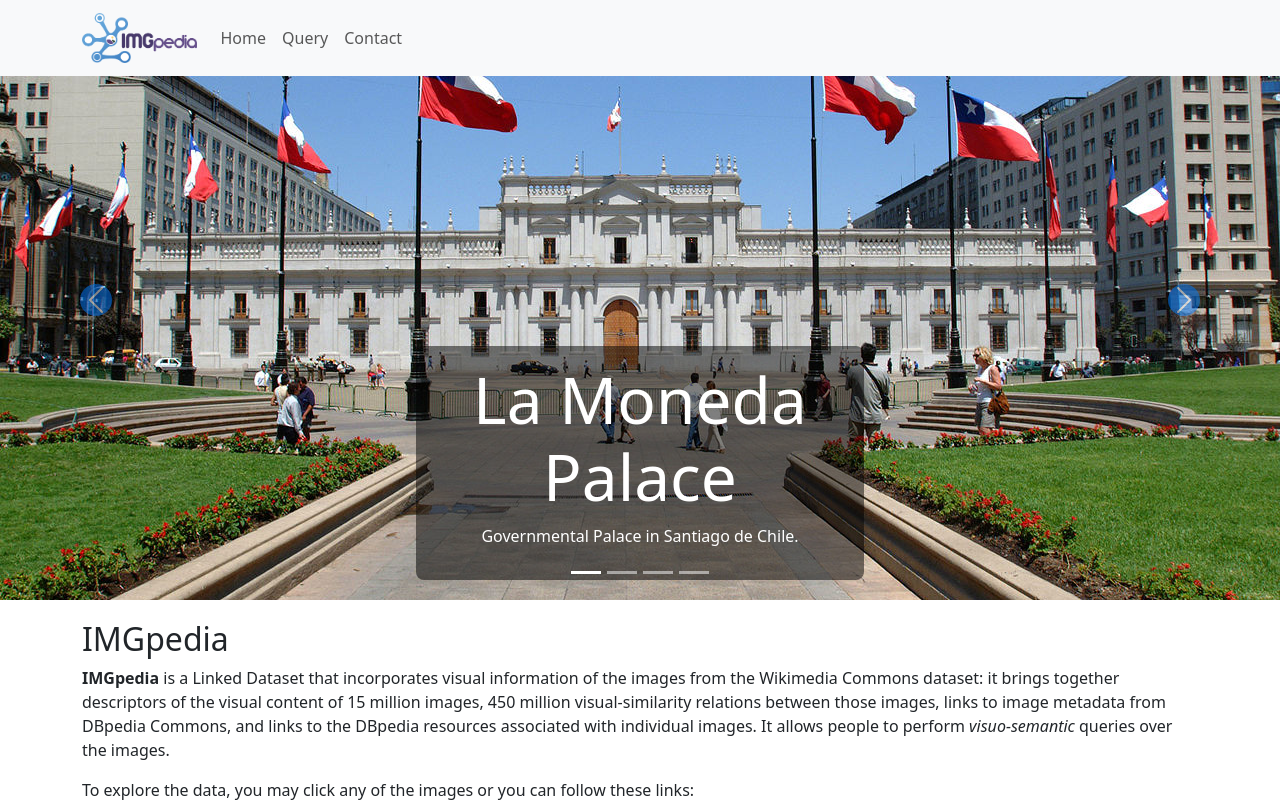
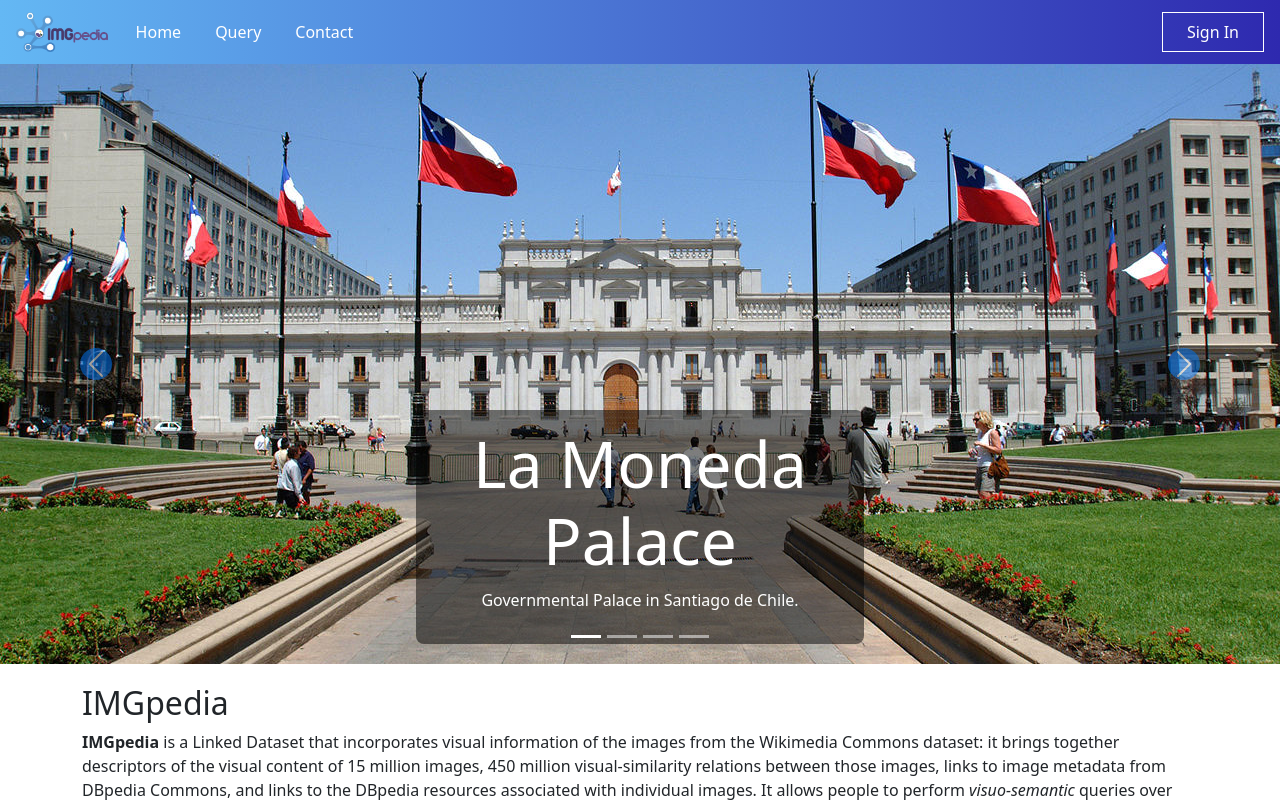
Before and after one commit to Elemma00/imgpedia_front, an Angular app: page /#/home in a window 1280 px wide. Shown: the top 802 px of the page. Built offline with nearby package versions, Linux system fonts and the light colour scheme.

Commit message:
cambios de diseño navbar y login

```diff
--- a/src/app/components/login/login.component.scss
+++ b/src/app/components/login/login.component.scss
@@ -1,4 +1,3 @@
-@import url("https://cdn.jsdelivr.net/npm/bootstrap-icons@1.12.1/font/bootstrap-icons.min.css");
 
 .login-bg {
   min-height: 100vh;
--- a/src/app/components/query/results/results.component.ts
+++ b/src/app/components/query/results/results.component.ts
@@ -27,7 +27,6 @@ export class ResultsComponent implements OnInit, OnChanges{
   ngOnInit(): void {
     this.updatePaginatedResults();
     this.checkForImages();
-    this.scrollToResults();
   }
 
   ngOnChanges(changes: SimpleChanges): void {
@@ -35,7 +34,6 @@ export class ResultsComponent implements OnInit, OnChanges{
       this.resetState();
       this.updatePaginatedResults();
       this.checkForImages();
-      this.scrollToResults();
     }
   }
 
@@ -70,12 +68,6 @@ export class ResultsComponent implements OnInit, OnChanges{
     this.selectedView = 'visual';
   }
 
-  private scrollToResults(): void {
-    setTimeout(() => {
-      this.resultsContainer.nativeElement.scrollIntoView({ behavior: 'smooth', block: 'start' });
-    }, 0);
-  }
-
   private checkForImages(): void {
 
     this.hasVisualResults = false;
--- a/src/app/components/shared/navbar/navbar.component.html
+++ b/src/app/components/shared/navbar/navbar.component.html
@@ -1,25 +1,25 @@
-<nav class="navbar navbar-expand-lg bg-light fixed-top" data-bs-theme="light">
-  <div class="container">
-    <a class="navbar-brand" href="#">
-      <img src="img/imgpedia-min.png" alt="Imgpedia" style="height:50px" />
+<mat-toolbar color="primary" class="navbar-mat" style="position:fixed;top:0;width:100%;z-index:100;">
+  <div class="navbar-content">
+    <a class="navbar-brand" routerLink="/">
+      <img src="img/imgpedia-min.png" alt="Imgpedia" style="height:40px;vertical-align:middle;" />
     </a>
-    <button class="navbar-toggler" type="button" data-toggle="collapse" data-target="#navbarResponsive"
-      aria-controls="navbarResponsive" aria-expanded="false" aria-label="Toggle navigation">
-      <span class="navbar-toggler-icon"></span>
+    <nav class="nav-links desktop-nav">
+      <a mat-button routerLink="/" routerLinkActive="active-link" [routerLinkActiveOptions]="{exact:true}">Home</a>
+      <a mat-button routerLink="/query" routerLinkActive="active-link">Query</a>
+      <a mat-button routerLink="/contact" routerLinkActive="active-link">Contact</a>
+
+    </nav>
+    <span class="spacer"></span>
+    <a mat-stroked-button routerLink="/login" routerLinkActive="active-link">Sign In</a>
+    <button mat-icon-button [matMenuTriggerFor]="menu" class="menu-btn mobile-nav" aria-label="Menú">
+      <i class="bi bi-list"></i>
     </button>
-    <div class="collapse navbar-collapse" id="navbarResponsive">
-      <ul class="navbar-nav ml-auto">
-        <li class="nav-item active">
-          <a class="nav-link" href="#">Home
-          </a>
-        </li>
-        <li class="nav-item">
-          <a class="nav-link" [routerLink]="['/query']">Query</a>
-        </li>
-        <li class="nav-item">
-          <a class="nav-link" href="#">Contact</a>
-        </li>
-      </ul>
-    </div>
+    <mat-menu #menu="matMenu">
+      <button mat-menu-item routerLink="/" routerLinkActive="active-link" [routerLinkActiveOptions]="{exact:true}">Home</button>
+      <button mat-menu-item routerLink="/query" routerLinkActive="active-link">Query</button>
+      <button mat-menu-item routerLink="/contact" routerLinkActive="active-link">Contact</button>
+      <button mat-menu-item routerLink="/login" routerLinkActive="active-link">Login</button>
+    </mat-menu>
   </div>
-</nav>
+</mat-toolbar>
+<div style="height:64px"></div>
--- a/src/app/components/shared/navbar/navbar.component.scss
+++ b/src/app/components/shared/navbar/navbar.component.scss
@@ -0,0 +1,66 @@
+.navbar-mat {
+  background: linear-gradient(90deg, #64b8f4 0%, #2e29af 100%);
+  color: #fff;
+  .navbar-content {
+    display: flex;
+    align-items: center;
+    width: 100%;
+    .navbar-brand {
+      display: flex;
+      align-items: center;
+      text-decoration: none;
+      color: inherit;
+      font-weight: bold;
+      font-size: 1.2rem;
+      margin-right: 16px;
+    }
+    .nav-links {
+      display: flex;
+      gap: 10px;
+      a {
+        color: #fff;
+        font-weight: 500;
+        &.active-link {
+          border-bottom: 2px solid #ffe066;
+        }
+      }
+    }
+    .spacer {
+      flex: 1 1 auto;
+    }
+    .menu-btn {
+      margin-left: 8px;
+      color: #fff;
+    }
+    // Responsive: oculta nav-links en móvil, muestra menú hamburguesa
+    .desktop-nav {
+      display: flex;
+    }
+    .mobile-nav {
+      display: none;
+    }
+    @media (max-width: 768px) {
+      .desktop-nav {
+        display: none;
+      }
+      .mobile-nav {
+        display: flex;
+      }
+    }
+  }
+}
+
+::ng-deep .mat-mdc-menu-panel {
+  background: linear-gradient(90deg, #4da3df 0%, #2e29af 100%) !important;
+  color: #fff !important;
+  box-shadow: 0 8px 32px 0 rgba(77,163,223,0.15), 0 1.5px 6px 0 rgba(109,78,158,0.10) !important;
+}
+
+::ng-deep .mat-mdc-menu-content {
+  color: #fff !important;
+}
+
+::ng-deep .mat-mdc-menu-item {
+  color: #fff !important;
+  transition: background 0.2s;
+}
--- a/src/app/components/shared/navbar/navbar.component.ts
+++ b/src/app/components/shared/navbar/navbar.component.ts
@@ -1,12 +1,37 @@
-import { Component } from '@angular/core';
+import { Component, ViewChild } from '@angular/core';
+import { MatButtonModule } from '@angular/material/button';
+import { MatIconModule } from '@angular/material/icon';
+import { MatMenuModule, MatMenuTrigger } from '@angular/material/menu';
+import { MatToolbarModule } from '@angular/material/toolbar';
 import { RouterModule } from '@angular/router';
 
 @Component({
   selector: 'navbar',
-  imports: [RouterModule],
+  imports: [RouterModule, MatToolbarModule, MatButtonModule, MatIconModule, MatMenuModule],
   templateUrl: './navbar.component.html',
   styleUrl: './navbar.component.scss'
 })
 export class NavbarComponent {
 
+  @ViewChild(MatMenuTrigger) menuTrigger?: MatMenuTrigger;
+  resizeListener: any;
+
+  ngAfterViewInit() {
+    this.resizeListener = () => {
+      if (window.innerWidth > 768 && this.menuTrigger?.menuOpen) {
+        this.menuTrigger.closeMenu();
+      }
+    };
+    window.addEventListener('resize', this.resizeListener);
+  }
+
+  ngOnDestroy() {
+    window.removeEventListener('resize', this.resizeListener);
+  }
+
+
+   refreshHome(event: Event) {
+    event.preventDefault();
+    window.location.href = '/';
+  }
 }
--- a/src/styles.scss
+++ b/src/styles.scss
@@ -1,12 +1,5 @@
 /* You can add global styles to this file, and also import other style files */
-@use '@angular/material' as mat;
+
+@import url("https://cdn.jsdelivr.net/npm/bootstrap-icons@1.12.1/font/bootstrap-icons.min.css");
 
 html, body { height: 100%; }
-
-
-:root {
-  @include mat.snack-bar-overrides((
-    container-color: orange,
-    supporting-text-color: red,
-  ));
-}
```
